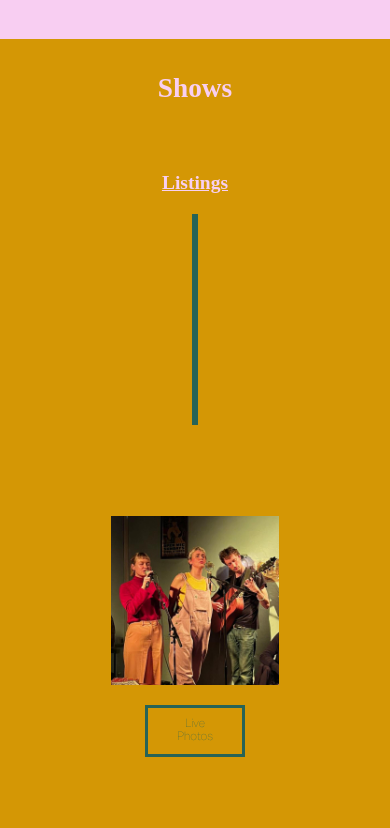
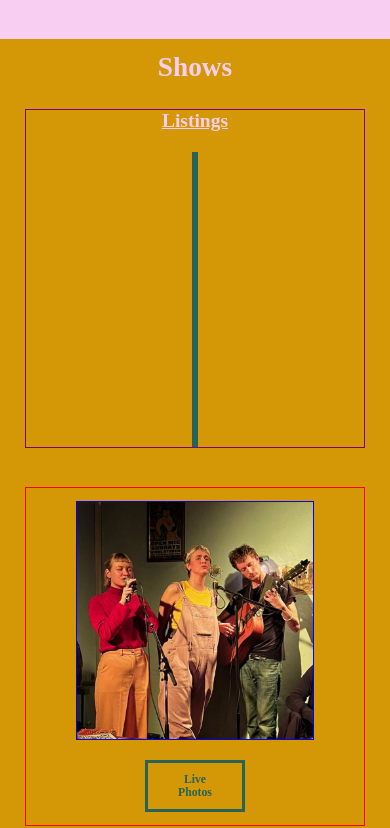
Before and after one commit to sleepwalkthedog/sleepwalkthedog.github.io, a plain HTML site: page index.html in a window 390 px wide. Shown: the part 1649-2477 px from the top of the page. Drawn offline with Linux system fonts and the light colour scheme; a script that the page names is missing; files whose address does not match are found by name; a web font is replaced by a local one.

Commit message:
Made shows pic bigger

```diff
--- a/index.html
+++ b/index.html
@@ -54,7 +54,7 @@
                         EP.
                         Look out for 1 more singles coming soon!
                     </p>
-                    <a href="https://linktr.ee/sleepwalkthedog"><button>Listen</button></a>
+                    <a href="https://linktr.ee/sleepwalkthedog" target="_blank"><button>Listen</button></a>
                 </div>
                 <div id="single-image-div" class="image-div">
                    <a href="https://push.fm/fl/ISuKL9vD" target="_blank"><div id="stay-away"></div></a>
--- a/style.css
+++ b/style.css
@@ -582,17 +582,18 @@ input {
 
     #shows-info {
         flex-direction: column;
-        height: 70vmax;
+        height: 85vmax;
     }
 
     #shows-info>div {
-        width: 30vmax;
-        height: 30vmax;
+        width: 40vmax;
+        height: 40vmax;
     }
 
     #shows-img-div {
-        width: 20vmax;
-        height: 20vmax;
+        width: 28vmax;
+        height: 28vmax;
+        border: 1px solid blue;
     }
 
     #past-shows-div {
@@ -600,13 +601,18 @@ input {
         flex-direction: column;
         justify-content: space-between;
         row-gap: 20px;
-        height: 60vmax;
+        height: 80%;
+        border: 1px solid red;
+    }
+    #past-shows-div button {
+        font-weight: bold;
     }
 
     #upcoming-shows-div {
         flex-direction: column;
        display: flex;
        height: 40vmax;
+       border: 1px solid purple;
     }
 
     button {
```
